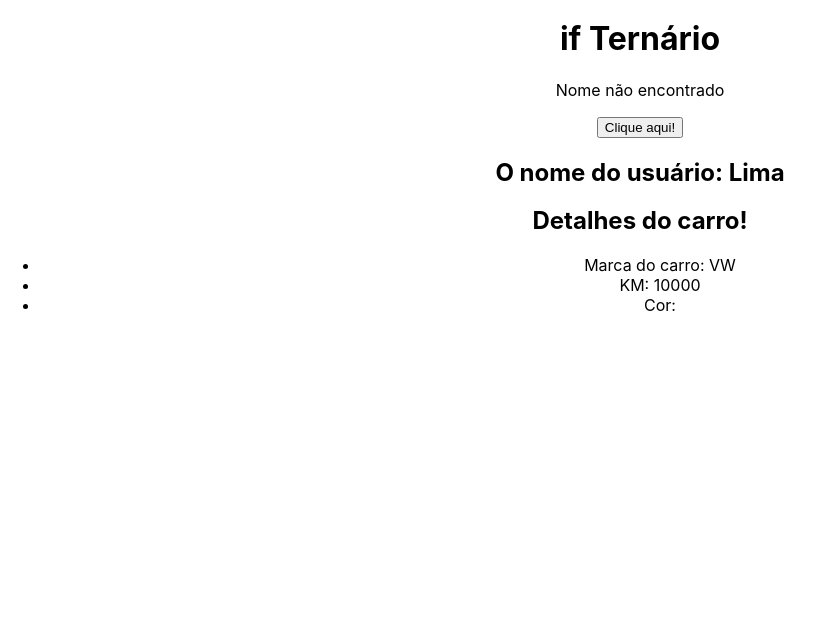
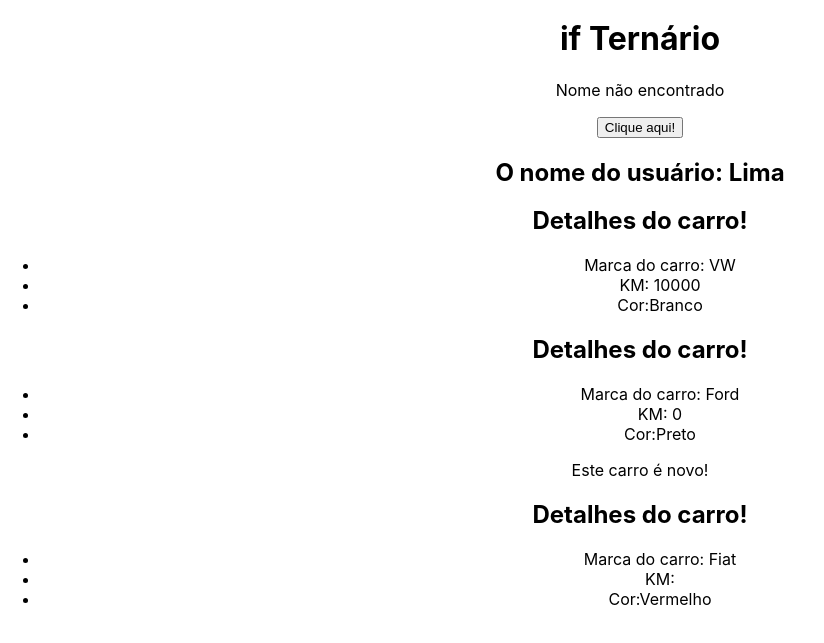
Before and after one commit to JBLimaGo/secao-3-hook-state-react, a React (Create React App) app: page / in a window 1280 px wide. Shown: the part 2781-3424 px from the top of the page, without its empty margins (0-824 px from the left). Built offline with nearby package versions, Linux system fonts and the light colour scheme.

Commit message:
Reutilização de componentes - Reaproveitamento dos componentes

```diff
--- a/src/App.js
+++ b/src/App.js
@@ -36,12 +36,14 @@ function App() {
          Pode se passar valores diretos <ShowUserName name="Jefferson" /> por variavel <ShowUserName name={name} />  e por State <ShowUserName name={userName} />*/}
       <ShowUserName name={userName} />
 
-      {/* Destructuring em props */}
+      {/* Destructuring em props - Desestruturando props e a forma que mais vera nos projetos */}
       {/* Os Nomes do Destructuring tem que ser o mesmo da variaveis na chamado do componente. Poise se for diferente os nomes não e feito o link de um com o outro
          Dentro do componente.    */}
-      <CarDetails brand="VW" KM={10000} cor="Branco" />
+      <CarDetails brand="VW" KM={10000} color="Branco" carNew={false} />
 
-      {/* Desestruturando props e a forma que mais vera nos projetos   */}
+      {/*  Reutilização de componentes - Reaproveitamento dos componentes  */}
+      <CarDetails brand="Ford" KM={0} color="Preto" carNew={true} />
+      <CarDetails brand="Fiat" km={6000} color="Vermelho" carNew={false} />
     </div>
   );
 }
--- a/src/components/CarDetails.js
+++ b/src/components/CarDetails.js
@@ -1,5 +1,5 @@
 //const CarDetails = (props) => {
-const CarDetails = ({ brand, KM, color }) => {
+const CarDetails = ({ brand, KM, color, carNew }) => {
   return (
     <div>
       <h2>Detalhes do carro!</h2>
@@ -8,6 +8,7 @@ const CarDetails = ({ brand, KM, color }) => {
         <li> KM: {KM}</li>
         <li> Cor:{color}</li>
       </ul>
+      {carNew && <p>Este carro é novo!</p>}
     </div>
   );
 };
```
